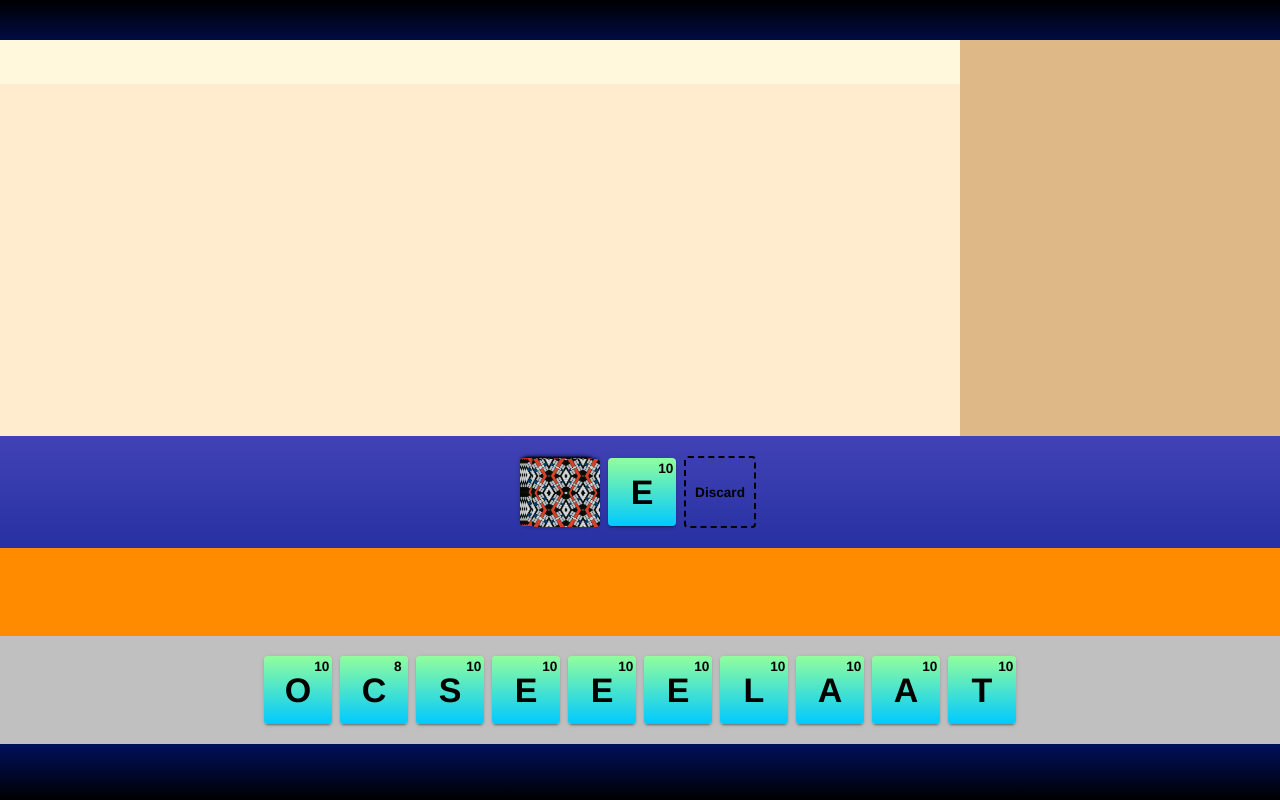
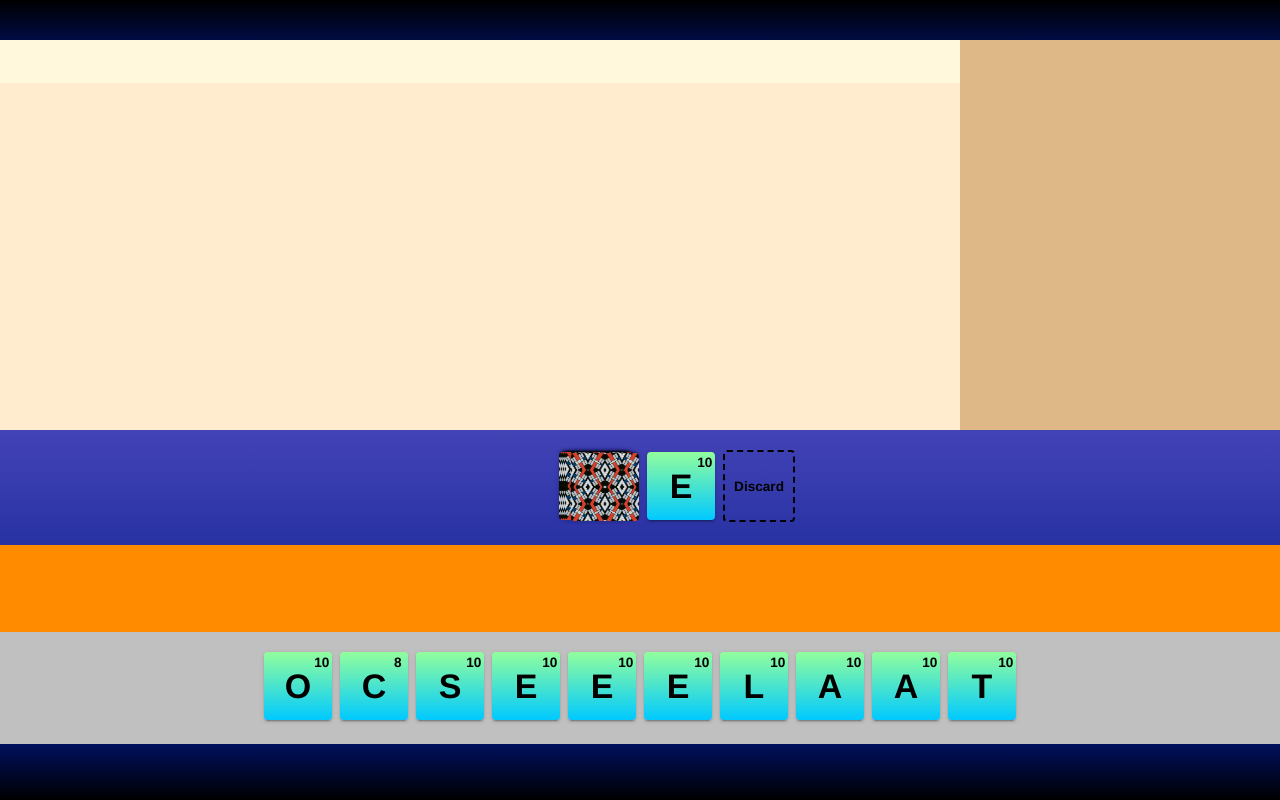
Before and after one commit to iGoog/lex-be-friends, a Vue app: page / in a window 1280 px wide. Built offline with nearby package versions, Linux system fonts and the light colour scheme; what socketcluster-client would draw is missing.

Commit message:
movement jankiness adjustments

```diff
--- a/src/components/LexFriends/ActionArea.vue
+++ b/src/components/LexFriends/ActionArea.vue
@@ -2,29 +2,37 @@
     <div class="actionArea">
         <span class="drawPile">
             <ul class="cardRow">
-                <li v-for="card in topDrawPile" class="card cardStacked" >
-                    <Card :="card" />
+                <li v-for="card in topDrawPile" >
+                    <Card  class="card cardStacked" :="card" />
                 </li>
-                <li v-if="topDraw!=null" class="card">
-                    <Card :="topDraw" />
+                <li v-if="topDraw!=null" >
+                    <Card class="card" :="topDraw" />
                 </li>
             </ul>
         </span>
 
         <span class="discardPile">
             <ul class="cardRow">
-                <li v-for="card in topDiscardPile" class="card cardStacked" >
-                    <Card :="card" />
+                <li v-for="card in topDiscardPile">
+                    <Card  class="card cardStacked"  :="card" />
                 </li>
-                <li v-if="topDiscard!=null" class="card">
-                    <Card :="topDiscard" />
+                <li v-if="topDiscard!=null" >
+                    <Card class="card" :="topDiscard" />
                 </li>
             </ul>
         </span>
 
-        <span class="">
-            <ul class="cardRow">
-                <li class="card dropCardArea"><Card :invisible="true" :invisText="'Discard'" /></li>
+        <span class="discardArea">
+            <ul class="cardRow"
+                v-on:drop.prevent="discardAreaDrop()"
+                v-on:dragover.prevent
+                v-on:dragenter.prevent
+            >
+                <li >
+                    <Card class="dropCardArea" :invisible="true" :invisText="'Discard'" />
+                    <Card class="card" v-if="heldDiscard.length > 0" :="heldDiscard[0]" />
+
+                </li>
             </ul>
 
         </span>
@@ -37,6 +45,7 @@
     import {useStore} from 'vuex';
     import {reactive, computed} from 'vue';
     import Card from "./Card.vue";
+	import * as g from "../../store/modules/lexGameConstants";
 
 	export default {
 		name: "ActionArea",
@@ -52,9 +61,23 @@
 			const topDiscardPile = computed(() => discardPile.slice(-5, -1).reverse());
 			const topDiscard = computed(() => discardPile.length > 0 ? discardPile[discardPile.length-1] : null);
 
+			const heldDiscard = reactive(store.state.lexGame.game.heldDiscard);
+
+            const discardAreaDrop = () => {
+            	if (heldDiscard.length > 0) store.commit(g.COMMIT_PLACE_CARD, {
+		            zone: g.ZONE_PLAYER_HAND,
+                    fromZone: g.ZONE_HELD_DISCARD
+	            });
+	            store.commit(g.COMMIT_PLACE_CARD, {
+		            zone: g.ZONE_HELD_DISCARD
+	            });
+            }
 
 
-			return {topDrawPile, topDraw, topDiscardPile, topDiscard}
+			return {
+            	topDrawPile, topDraw, topDiscardPile, topDiscard, heldDiscard,
+				discardAreaDrop
+            }
         }
 	}
 </script>
--- a/src/components/LexFriends/Hand.vue
+++ b/src/components/LexFriends/Hand.vue
@@ -1,18 +1,18 @@
 <template>
     <div class="handArea"
          v-on:drop.prevent="dropCard($event)"
-         v-on:dragover.prevent="dragHover($event)"
+         v-on:dragover.stop.prevent="dragHover($event)"
          v-on:dragenter.prevent
     >
     <transition-group class="cardRow" name="fade" tag="ul" >
-        <li v-for="card in playCards" :id="card.id" :key="card.id" class="card"
+        <li v-for="card in playCards" :id="card.id" :key="card.id"
             :class="{
             	hoveringRight: card.id==hoverId && hoverRight,
             	hoveringLeft: card.id==hoverId && !hoverRight
             }"
             draggable="true"
             v-on:dragstart="draw( card.id)"
-            v-on:dragover.prevent="dragHover($event, card.id)"
+            v-on:dragover.stop.prevent="dragHover($event, card.id)"
             v-on:dragleave="dragLeave($event, card.id)"
 
             v-on:touchstart="fakedrag('dragstart', $event)"
@@ -20,7 +20,7 @@
             v-on:touchend="fakedrag('drop', $event)"
             v-on:touchcancel="fakedrag('drop', $event)"
         >
-            <Card :="card" :hide="demo" />
+            <Card class="card" :="card" :hide="demo" />
         </li>
     </transition-group>
     </div>
--- a/src/components/LexFriends/Play.vue
+++ b/src/components/LexFriends/Play.vue
@@ -5,7 +5,7 @@
          v-on:dragenter.prevent
     >
         <transition-group class="cardRow" name="fade" tag="ul" >
-            <li v-for="card in playCards" :id="card.id" :key="card.id" class="card"
+            <li v-for="card in playCards" :id="card.id" :key="card.id"
                 :class="{
             	hoveringRight: card.id==hoverId && hoverRight,
             	hoveringLeft: card.id==hoverId && !hoverRight
@@ -20,7 +20,7 @@
                 v-on:touchend="fakedrag('drop', $event)"
                 v-on:touchcancel="fakedrag('drop', $event)"
             >
-                <Card :="card" />
+                <Card class="card" :="card" />
             </li>
         </transition-group>
     </div>
--- a/src/components/LexFriends/playCards.css
+++ b/src/components/LexFriends/playCards.css
@@ -38,7 +38,7 @@
     width: 8.5vmin;
     height: 8.5vmin;
     font-weight: bold;
-    margin: 0.5vmin;
+    margin: 0.5vmin -9.2vmin 0.3vmin 0.5vmin;
     padding: 0;
     border: dashed black 0.25vmin;
     border-radius: 0.5vmin;
--- a/src/components/LexFriends/playCards.js
+++ b/src/components/LexFriends/playCards.js
@@ -27,6 +27,7 @@ const setupPlayCards = (zone= g.ZONE_PLAYER_HAND,
 	const gutterCheck = (x, vwWidth = 100, cardWidth = 9.5) => {
 		const cardsWidth = vmin((playCards.length+1)*cardWidth);
 		const gutterWidth = (vw(vwWidth) - cardsWidth) / 2;
+		// console.log(`gutterCheck ${x} ${gutterWidth} ${gutterWidth+ cardsWidth}`);
 		return {
 			leftGutter : x < gutterWidth,
 			rightGutter : x > gutterWidth + cardsWidth
@@ -40,10 +41,10 @@ const setupPlayCards = (zone= g.ZONE_PLAYER_HAND,
 			const gutters = gutterCheck(x);
 			if (gutters.leftGutter) {
 				hoverId.value = g.NULL_ID;
-				hoverRight.value = false;
+				hoverRight.value = true;
 			} else if (gutters.rightGutter) {
 				hoverId.value = g.NULL_ID;
-				hoverRight.value = true;
+				hoverRight.value = false;
 			}
 		} else if (id != hoverId.value) {
 			transitioned = false;
@@ -60,9 +61,9 @@ const setupPlayCards = (zone= g.ZONE_PLAYER_HAND,
 		store.commit(g.COMMIT_PULL_CARD, {id, zone});
 	}
 	const dropCard = (event) => {
-		console.log(event);
+		// console.log(`drop id: ${ hoverId.value} isBefore: ${(hoverId.value==g.NULL_ID) ? hoverRight.value : !hoverRight.value} zone: ${zone}`);
 		store.commit(g.COMMIT_PLACE_CARD, {
-			isBefore: !hoverRight.value,
+			isBefore:  (hoverId.value==g.NULL_ID) ? hoverRight.value : !hoverRight.value,
 			id: hoverId.value,
 			zone
 		});
--- a/src/components/LexFriendsGame.vue
+++ b/src/components/LexFriendsGame.vue
@@ -1,12 +1,15 @@
 <!-- no scroll or double tap zoom with v-on:touchmove.stop.prevent v-on:touchstart.stop.prevent -->
 <template>
-<div id="lexFriends" v-on:touchmove.stop.prevent v-on:touchstart.stop.prevent>
+<div id="lexFriends"
+     v-on:touchmove.stop.prevent v-on:touchstart.stop.prevent
+     v-on:drop.stop.prevent="playCard(g.ZONE_OUT_FIELD)" v-on:dragover.prevent v-on:dragenter.prevent
+>
     <Title id="title"/>
     <Words id="words"/>
     <Score id="score"/>
     <ActionArea id="deck" />
-    <Play id="play" v-on:drop.prevent="playCard(g.ZONE_PLAYER_PLAY)" v-on:dragover.prevent v-on:dragenter.prevent />
-    <Hand id="hand" v-on:drop.prevent="playCard(g.ZONE_PLAYER_HAND)" v-on:dragover.prevent v-on:dragenter.prevent />
+    <Play id="play" v-on:drop.stop.prevent="playCard(g.ZONE_PLAYER_PLAY)" v-on:dragover.prevent v-on:dragenter.prevent />
+    <Hand id="hand" v-on:drop.stop.prevent="playCard(g.ZONE_PLAYER_HAND)" v-on:dragover.prevent v-on:dragenter.prevent />
 </div>
 </template>
 <script>
@@ -34,8 +37,8 @@
 	        const store = useStore();
             const playCard = (zone) => {
 	            store.commit(g.COMMIT_DROP_CARD, zone);
+	            if (zone === g.ZONE_OUT_FIELD) store.commit(g.COMMIT_PLACE_CARD);
             }
-            g.ZON
             return { playCard, g };
         }
 	}
--- a/src/store/modules/lexGame.js
+++ b/src/store/modules/lexGame.js
@@ -47,7 +47,7 @@ const state = () => ({
 	},
 	gui : {
 		dropZone: {count: 0, zone: ''},
-		fromZone: {count: 0, zone: ''}
+		startZone: {count: 0, zone: g.ZONE_PLAYER_HAND}
 	}
 });
 
@@ -99,12 +99,14 @@ const mutations = {
 	shuffleHand(state, zone=g.ZONE_PLAYER_HAND) {
 		state.game.stackMap.get(zone).shuffle();
 	},
-	pullCard(state, {id, zone=g.ZONE_PLAYER_HAND}) {
+	pullCard(state, {id, zone=g.ZONE_PLAYER_HAND} = {}) {
 		state.game.stackMap.get(zone).drawById(id, heldCard);
+		state.gui.startZone.zone = zone;
+		state.gui.startZone.count++;
 	},
-	placeCard(state, {isBefore, id, zone=g.ZONE_PLAYER_HAND}) {
+	placeCard(state, {isBefore, id, zone=state.gui.startZone.zone, fromZone = g.ZONE_HELD_CARD}={}) {
 		const hand = state.game.stackMap.get(zone);
-		const cardSelection = state.game.stackMap.get(g.ZONE_HELD_CARD);
+		const cardSelection = state.game.stackMap.get(fromZone);
 		if (id==g.NULL_ID || id == null) {
 			if (isBefore) hand.place(cardSelection, 0);
 			else hand.place(cardSelection);
```
